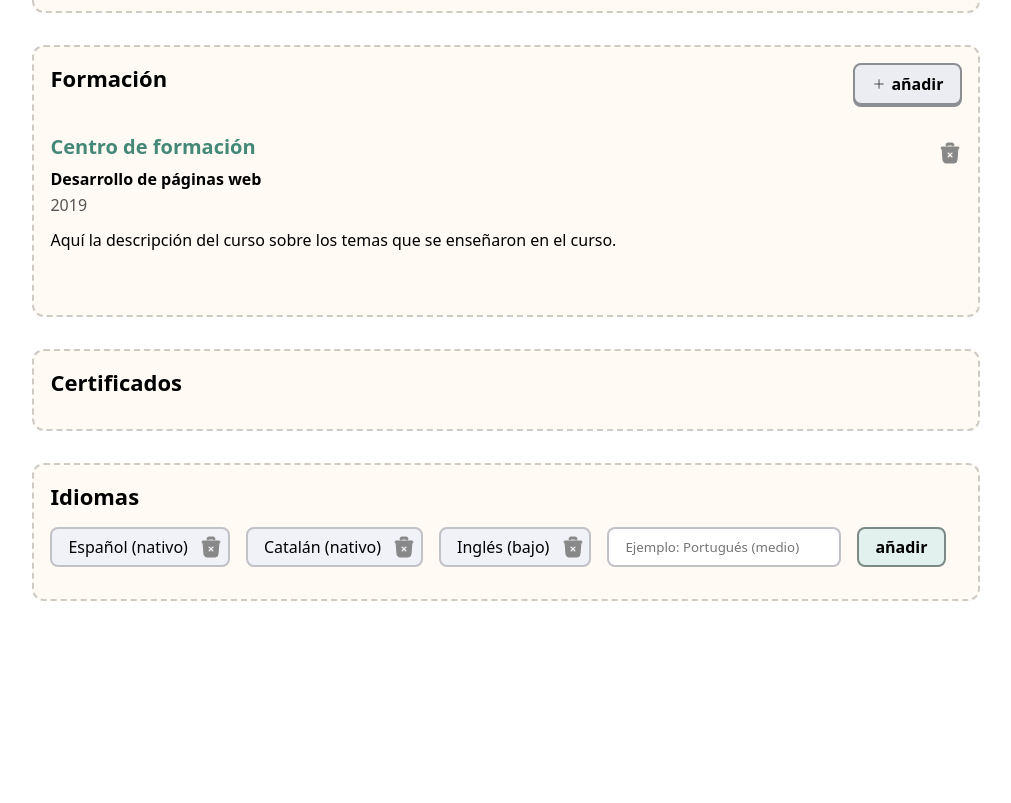
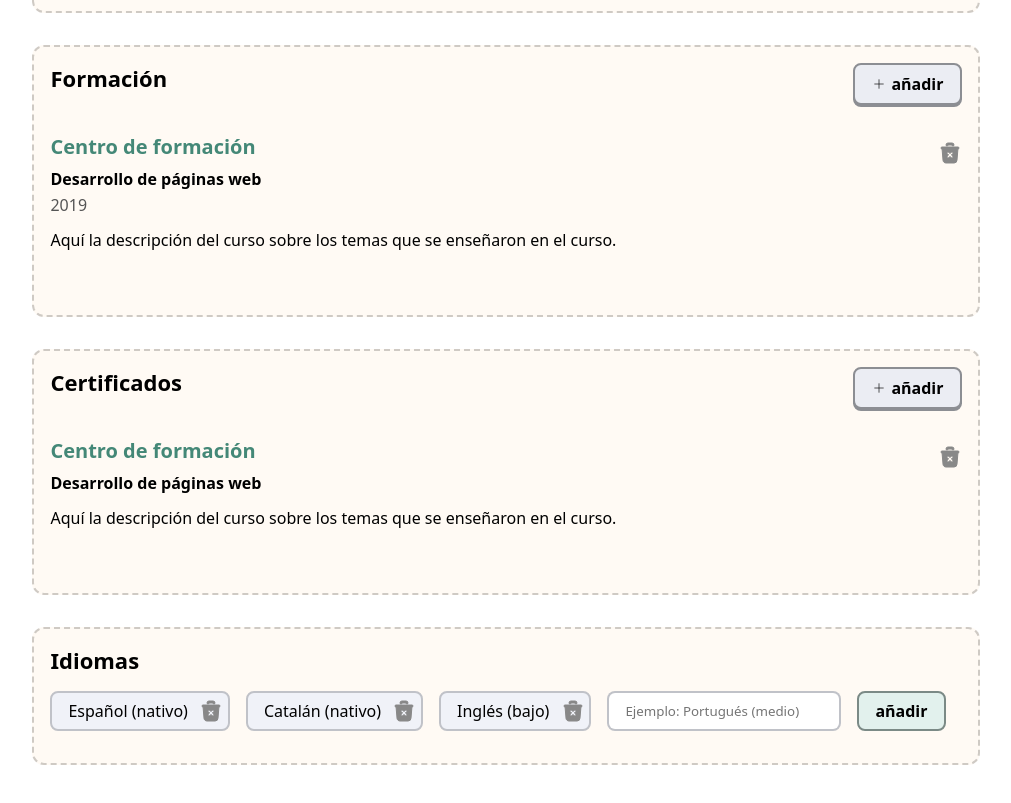
Before and after one commit to Mathiew82/curripulum, a React (Vite) app: page / in a window 1280 px wide. Shown: the part 613-1416 px from the top of the page, without its empty margins (134-1145 px from the left). Before the commit the page ends 1294 px from the top, so only its background shows below. Built offline with nearby package versions, Linux system fonts and the light colour scheme.

Commit message:
Created Certificate component with CreateCertificate

```diff
--- a/src/App.tsx
+++ b/src/App.tsx
@@ -3,7 +3,7 @@ import Skills from "./components/Skills/Skills";
 import ShowPreview from "./components/ShowPreview/ShowPreview";
 import Experience from "./components/Experience/Experience";
 import Formation from "./components/Formation/Formation";
-import Certificates from "./components/Certificates/Certificates";
+import Certificate from "./components/Certificate/Certificate";
 import Languages from "./components/Languages/Languages";
 
 function App() {
@@ -14,7 +14,7 @@ function App() {
       <Skills />
       <Experience />
       <Formation />
-      <Certificates />
+      <Certificate />
       <Languages />
     </>
   );
--- /dev/null
+++ b/src/components/Certificate/Certificate.css
@@ -0,0 +1,27 @@
+.certificates {
+  border-bottom: 1px solid #ccc;
+  margin: 1rem 0;
+  padding-bottom: 2rem;
+  position: relative;
+}
+
+.certificates:last-of-type {
+  border: none;
+}
+
+.certificates > .theme {
+  font-weight: bold;
+  margin-bottom: 0.8rem;
+}
+
+.certificates > svg {
+  color: #888;
+  cursor: pointer;
+  position: absolute;
+  top: 1rem;
+  right: 0;
+}
+
+.certificates > svg:hover {
+  color: black;
+}
--- /dev/null
+++ b/src/components/Certificate/Certificate.tsx
@@ -0,0 +1,96 @@
+import { useState } from "react";
+import CreateCertificate from "./CreateCertificate/CreateCertificate.tsx";
+import "./Certificate.css";
+
+type Certificate = {
+  trainingCenter: string;
+  theme: string;
+  description: string;
+};
+
+function Certificate() {
+  const [certificates, setCertificates] = useState<Certificate[]>([
+    {
+      trainingCenter: "Centro de formación",
+      theme: "Desarrollo de páginas web",
+      description:
+        "Aquí la descripción del curso sobre los temas que se enseñaron en el curso.",
+    },
+  ]);
+
+  const onRemoveCertificate = (certificateToRemove: Certificate) => {
+    const newCertificates = certificates.filter(
+      (certificate: Certificate) => certificate !== certificateToRemove,
+    );
+    setCertificates(newCertificates);
+  };
+
+  const [showCreateCertificateModal, setShowCreateCertificateModal] =
+    useState<boolean>(false);
+
+  const addCertificate = (certificate: Certificate): void => {
+    const newCertificates = [...certificates];
+    newCertificates.push(certificate);
+    setCertificates(newCertificates);
+  };
+
+  return (
+    <>
+      <div className="editable">
+        <h2>Certificados</h2>
+        {certificates.map((certificate: Certificate) => (
+          <div className="certificates" key={certificate.trainingCenter}>
+            <h3>{certificate.trainingCenter}</h3>
+            <div className="theme">{certificate.theme}</div>
+            <div className="description">{certificate.description}</div>
+            <svg
+              onClick={() => onRemoveCertificate(certificate)}
+              xmlns="http://www.w3.org/2000/svg"
+              width="24"
+              height="24"
+              viewBox="0 0 24 24"
+              stroke="currentColor"
+              fill="none"
+            >
+              <path stroke="none" d="M0 0h24v24H0z" fill="none" />
+              <path
+                d="M20 6a1 1 0 0 1 .117 1.993l-.117 .007h-.081l-.919 11a3 3 0 0 1 -2.824 2.995l-.176 .005h-8c-1.598 0 -2.904 -1.249 -2.992 -2.75l-.005 -.167l-.923 -11.083h-.08a1 1 0 0 1 -.117 -1.993l.117 -.007h16zm-9.489 5.14a1 1 0 0 0 -1.218 1.567l1.292 1.293l-1.292 1.293l-.083 .094a1 1 0 0 0 1.497 1.32l1.293 -1.292l1.293 1.292l.094 .083a1 1 0 0 0 1.32 -1.497l-1.292 -1.293l1.292 -1.293l.083 -.094a1 1 0 0 0 -1.497 -1.32l-1.293 1.292l-1.293 -1.292l-.094 -.083z"
+                fill="currentColor"
+              />
+              <path
+                d="M14 2a2 2 0 0 1 2 2a1 1 0 0 1 -1.993 .117l-.007 -.117h-4l-.007 .117a1 1 0 0 1 -1.993 -.117a2 2 0 0 1 1.85 -1.995l.15 -.005h4z"
+                fill="currentColor"
+              />
+            </svg>
+          </div>
+        ))}
+
+        <button
+          onClick={() => setShowCreateCertificateModal(true)}
+          className="edit-button"
+        >
+          <svg
+            xmlns="http://www.w3.org/2000/svg"
+            width="16"
+            height="16"
+            viewBox="0 0 24 18"
+            stroke="currentColor"
+            fill="none"
+          >
+            <path stroke="none" d="M0 0h24v24H0z" fill="none" />
+            <path d="M12 5l0 14" />
+            <path d="M5 12l14 0" />
+          </svg>
+          añadir
+        </button>
+      </div>
+      <CreateCertificate
+        active={showCreateCertificateModal}
+        closeModal={setShowCreateCertificateModal}
+        addCertificate={addCertificate}
+      />
+    </>
+  );
+}
+
+export default Certificate;
--- /dev/null
+++ b/src/components/Certificate/CreateCertificate/CreateCertificate.css
@@ -0,0 +1,67 @@
+.create-certificate .field {
+  display: flex;
+  margin-bottom: 1.5rem;
+}
+
+.create-certificate .field:first-child {
+  margin-top: 2rem;
+}
+
+.create-certificate label {
+  min-width: 200px;
+  display: inline-block;
+  font-weight: bold;
+  margin-right: 1rem;
+  padding-top: 0.6rem;
+}
+
+.create-certificate input,
+.create-certificate textarea {
+  border: 2px solid #c0c2c8;
+  border-radius: 8px;
+  flex: 1;
+}
+
+.create-certificate input {
+  height: 40px;
+  padding: 0 1rem;
+}
+
+.create-certificate textarea {
+  height: 200px;
+  padding: 1rem;
+}
+
+.create-certificate .wrapper-buttons {
+  display: flex;
+  justify-content: space-between;
+  margin-top: 3rem;
+}
+
+.create-certificate button {
+  border-radius: 8px;
+  cursor: pointer;
+  font-size: 14px;
+  font-weight: bold;
+  padding: 0.5rem 1rem;
+}
+
+.create-certificate button.cancel {
+  background-color: #f0f2f8;
+  border: 2px solid #c0c2c8;
+}
+
+.create-certificate button.cancel:hover {
+  background-color: #e0e2e8;
+  border-color: #707278;
+}
+
+.create-certificate button.save {
+  background-color: #ebfaf6;
+  border: 2px solid #abbab6;
+}
+
+.create-certificate button.save:hover {
+  background-color: #dbeae6;
+  border-color: #7b8a86;
+}
--- /dev/null
+++ b/src/components/Certificate/CreateCertificate/CreateCertificate.tsx
@@ -0,0 +1,70 @@
+import Modal from "../../ui/Modal/Modal.tsx";
+import Certificate from "../Certificate.tsx";
+import "./CreateCertificate.css";
+
+interface Props {
+  active: boolean;
+  closeModal: Function;
+  addCertificate: Function;
+}
+
+function CreateCertificate({ active, closeModal, addCertificate }: Props) {
+  const onSubmit = (e: React.FormEvent<HTMLFormElement>) => {
+    e.preventDefault();
+
+    const form = e.target;
+    const formData = new FormData(form as HTMLFormElement);
+
+    const formJson = Object.fromEntries(formData.entries());
+    const newObject: Record<string, string> = {};
+
+    for (const key in formJson) {
+      newObject[key] = (formJson[key] as string).trim();
+    }
+
+    addCertificate(newObject as Certificate);
+    closeModal(false);
+  };
+
+  const onCancel = (e: React.MouseEvent<HTMLElement>): void => {
+    e.preventDefault();
+    closeModal(false);
+  };
+
+  return (
+    <>
+      <Modal active={active} title="Agregar nueva formación">
+        <div className="create-certificate">
+          <form onSubmit={onSubmit}>
+            <div className="field">
+              <label>Centro de formación</label>
+              <input name="trainingCenter" />
+            </div>
+            <div className="field">
+              <label>Tema del curso</label>
+              <input name="theme" />
+            </div>
+            <div className="field">
+              <label>Fecha del curso</label>
+              <input name="date" />
+            </div>
+            <div className="field">
+              <label>Descripción</label>
+              <textarea name="description" />
+            </div>
+            <div className="wrapper-buttons">
+              <button onClick={onCancel} className="cancel">
+                Cancelar
+              </button>
+              <button className="save" type="submit">
+                Agregar
+              </button>
+            </div>
+          </form>
+        </div>
+      </Modal>
+    </>
+  );
+}
+
+export default CreateCertificate;
--- a/src/components/Certificates/Certificates.tsx
+++ /dev/null
@@ -1,11 +0,0 @@
-function Certificates() {
-  return (
-    <>
-      <div className="editable">
-        <h2>Certificados</h2>
-      </div>
-    </>
-  );
-}
-
-export default Certificates;
```
Also changed, not shown: src/components/Certificates/Certificates.css (deleted).
